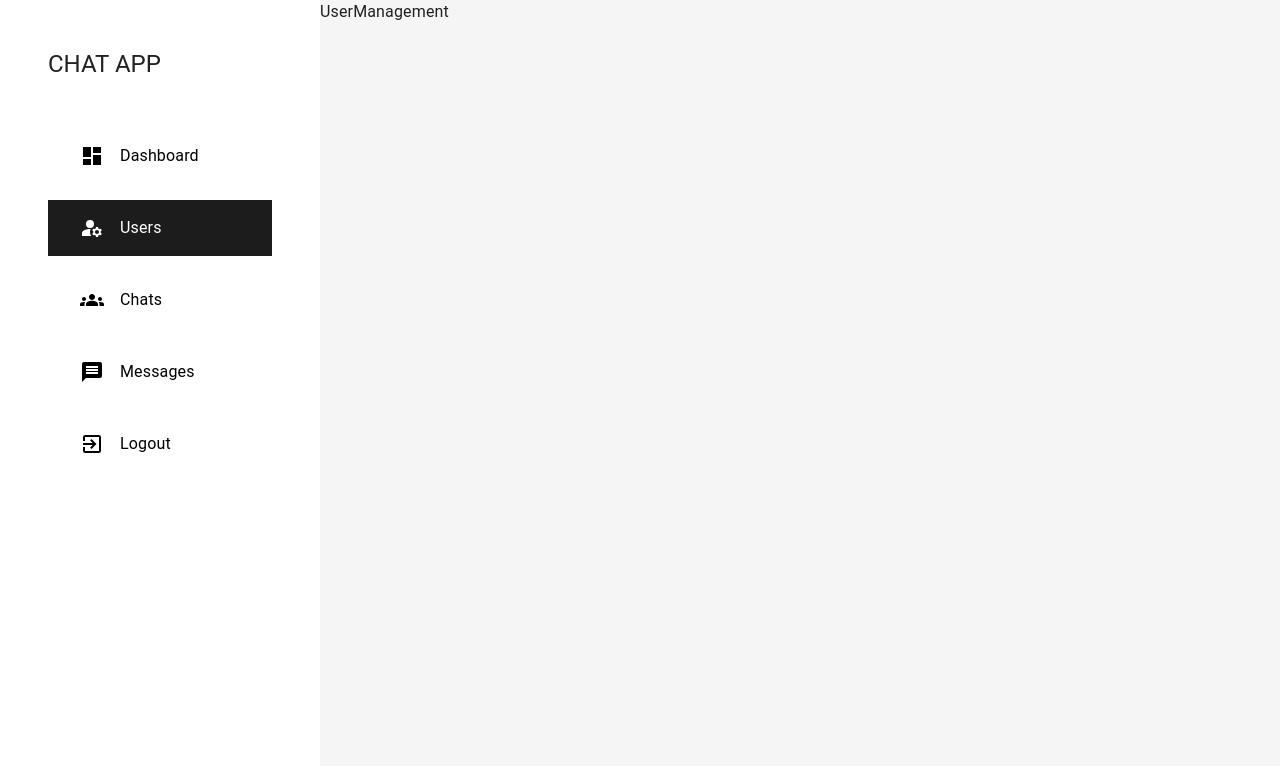
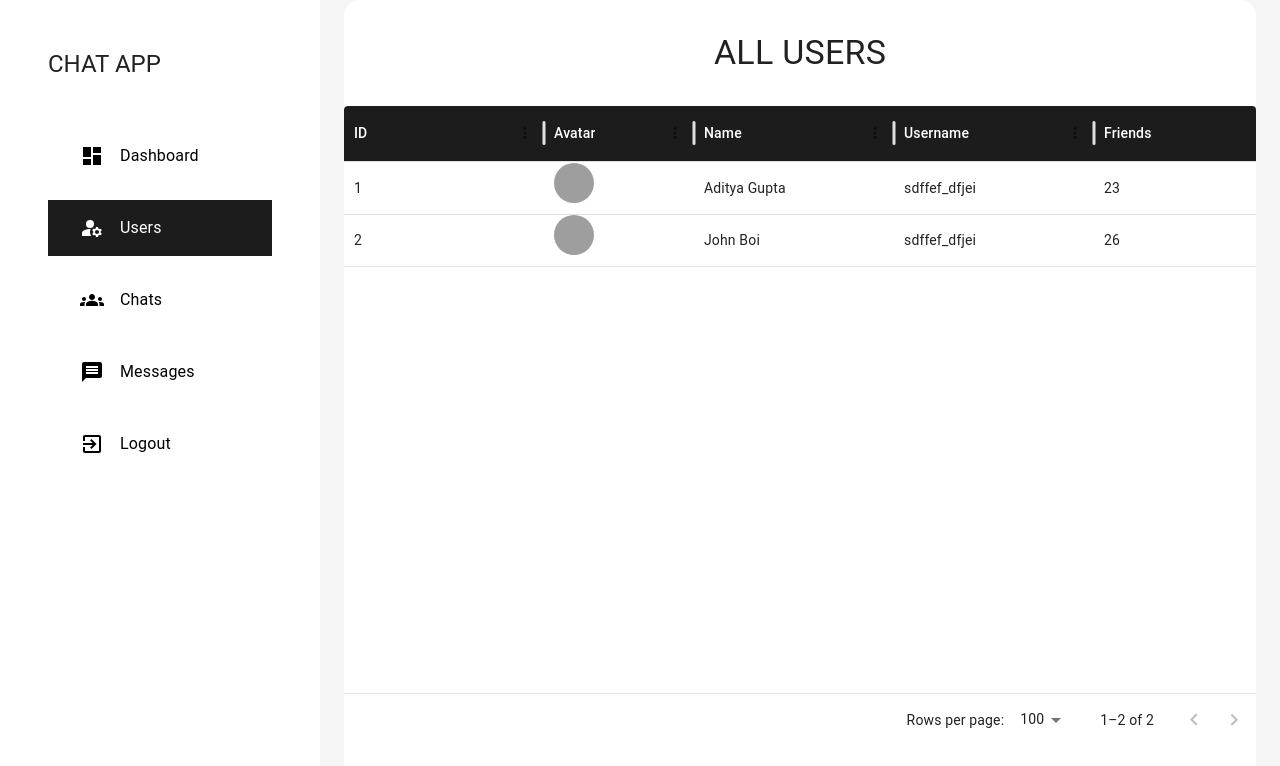
Before and after one commit to abhimazaayeganabiDu/CHATTING-PROJECT, a React (Vite) app: page /hidden/admin/users in a window 1280 px wide. Shown: the top 766 px of the page. Built offline with nearby package versions, Linux system fonts and the light colour scheme; grey boxes are pictures that could not be loaded.

Commit message:
userManagament created

```diff
--- a/package.json
+++ b/package.json
@@ -14,6 +14,7 @@
     "@emotion/styled": "^11.13.0",
     "@mui/icons-material": "^6.0.1",
     "@mui/material": "^6.0.1",
+    "@mui/x-data-grid": "^7.17.0",
     "6pp": "^1.2.16",
     "chart.js": "^4.4.4",
     "moment": "^2.30.1",
--- /dev/null
+++ b/src/components/shared/Table.jsx
@@ -0,0 +1,62 @@
+import React from 'react'
+import { DataGrid } from "@mui/x-data-grid"
+import { Container, Typography,Paper } from '@mui/material'
+import { Padding } from '@mui/icons-material'
+import { matBlack } from '../../constants/color'
+
+
+function Table({ rows, columns, heading, rowHeight = 52 }) {
+    return (
+        <Container
+            sx={{
+                height: '100vh ',
+            }}
+        >
+
+            <Paper
+                elevation={3}
+                sx={{
+                    Padding: "1rem 4rem",
+                    borderRadius: "1rem",
+                    margin: "auto",
+                    width: "100%",
+                    overflow: "hidden",
+                    height: "100%",
+                    boxShadow: "none"
+                }}
+            >
+                <Typography
+                    textAlign={"center"}
+                    variant='h4'
+                    sx={{
+                        margin: "2rem",
+                        textTransform: 'uppercase'
+                    }}
+                >
+                    {heading}
+                </Typography>
+                <DataGrid
+                    rows={rows}
+                    columns={columns}
+                    rowHeight={rowHeight}
+                    style={{
+                        height: "80%"
+
+                    }}
+                    sx={{
+                        border:"none",
+                        ".table-header":{
+                            bgcolor:matBlack,
+                            color:"white "
+                        }
+                    }}
+                />
+
+            </Paper>
+
+
+        </Container>
+    )
+}
+
+export default Table
--- a/src/constants/sampleData.js
+++ b/src/constants/sampleData.js
@@ -156,3 +156,27 @@ export const sampleMessage = [
         createdAt: "2024-04-23T10:30:34.230X",
     },
 ]
+
+
+export const dashboardData = {
+    users: [
+        {
+            name: "Aditya Gupta",
+            avatar: ["https://letsenhance.io/static/8f5e523ee6b2479e26ecc91b9c25261e/1015f/MainAfter.jpg"],
+            _id: "1",
+            username:"sdffef_dfjei",
+            friends:23,
+            groups:5,
+
+        },
+        {
+            name: "John Boi",
+            avatar: ["https://letsenhance.io/static/8f5e523ee6b2479e26ecc91b9c25261e/1015f/MainAfter.jpg"],
+            _id: "2",
+            username:"sdffef_dfjei",
+            friends:26,
+            groups:8,
+        },
+
+    ]
+}
--- a/src/pages/admin/UserManagement.jsx
+++ b/src/pages/admin/UserManagement.jsx
@@ -1,11 +1,79 @@
-import React from 'react'
+import React, { useEffect, useState } from 'react'
 import AdminLayout from '../../components/layout/Admin/AdminLayout'
+import Table from '../../components/shared/Table'
+import { dashboardData } from '../../constants/sampleData'
+import { Avatar } from '@mui/material'
+import { transformImage } from '../../lib/features'
+
+
+const columns = [
+    {
+        field: "id",
+        headerName: "ID",
+        headerClassName: "table-header",
+        width: "200"
+    },
+    {
+        field: "avatar",
+        headerName: "Avatar",
+        headerClassName: "table-header",
+        width: "150",
+        renderCell: (params) => <Avatar
+            alt={params.row.name}
+            src={params.row.avatar}
+        />
+
+    },
+    {
+        field: "name",
+        headerName: "Name",
+        headerClassName: "table-header",
+        width: "200"
+    },
+    {
+        field: "username",
+        headerName: "Username",
+        headerClassName: "table-header",
+        width: "200"
+    },
+    {
+        field: "friends",
+        headerName: "Friends",
+        headerClassName: "table-header",
+        width: "200"
+    },
+    {
+        field: "groups",
+        headerName: "Groups",
+        headerClassName: "table-header",
+        width: "200"
+    },
+
+]
+
 
 function UserManagement() {
+
+    const [rows, setRows] = useState([])
+
+    useEffect(() => {
+        setRows(dashboardData.users.map((i) => ({
+            ...i,
+            id: i._id,
+            avatar: transformImage(i.avatar, 50)
+        })))
+    },
+        []
+    )
+
     return (
         <AdminLayout>
             <div>
-                UserManagement
+                <Table
+                    heading={"All Users"}
+                    columns={columns}
+                    rows={rows}
+                />
             </div>
         </AdminLayout>
     )
```
Also changed, not shown: src/pages/admin/DashBoard.jsx (line endings or trailing spaces), 1 other file (tests, documents, lock files or other folders). Lines whose indentation alone changed are shown as unchanged.
